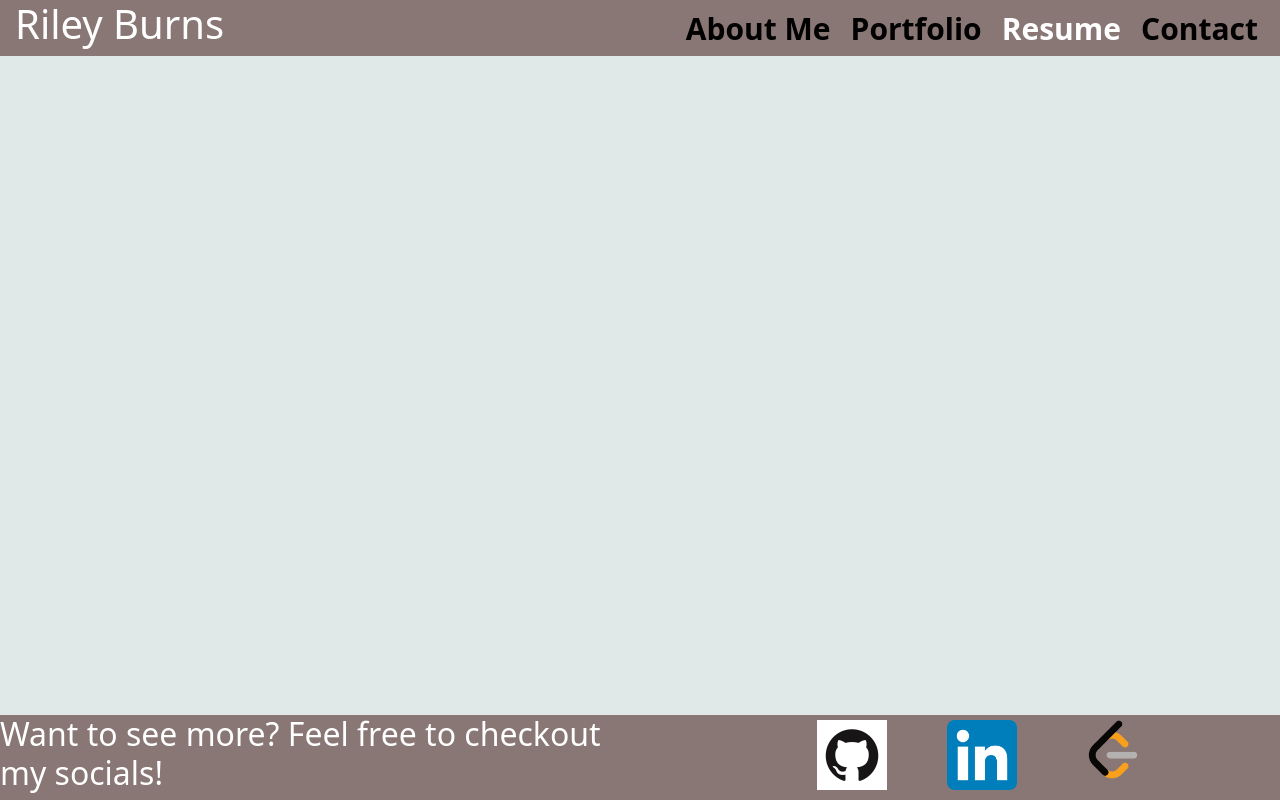
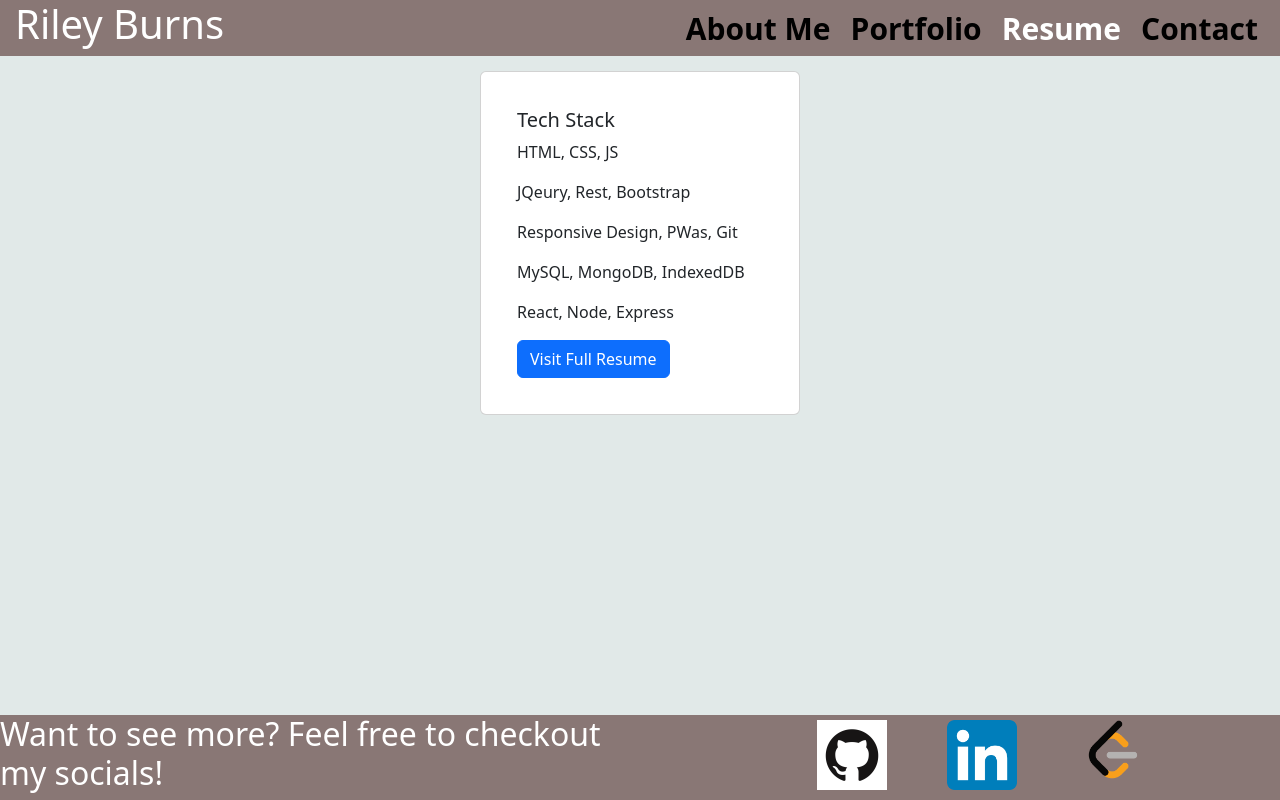
Before and after one commit to RB2277/my-portfolio, a React (Vite) app: page /resume in a window 1280 px wide. Built offline with nearby package versions, Linux system fonts and the light colour scheme.

Commit message:
setup resume page

```diff
--- a/src/App.css
+++ b/src/App.css
@@ -103,3 +103,9 @@ footer {
 #personalAbout {
   margin-top: 15px;
 }
+
+.stack {
+  display: flex;
+  justify-content: center;
+  margin-top: 15px;
+}
--- a/src/pages/Resume.jsx
+++ b/src/pages/Resume.jsx
@@ -2,9 +2,19 @@ function Resume() {
 
 
   return (
-    <>
-
-    </>
+    <div className="stack">
+  <div className="card w-25">
+  <div className="card-body">
+    <h5 className="card-title">Tech Stack</h5>
+    <p className="card-text">HTML, CSS, JS</p>
+    <p className="card-text">JQeury, Rest, Bootstrap</p>
+    <p className="card-text">Responsive Design, PWas, Git</p>
+    <p className="card-text">MySQL, MongoDB, IndexedDB</p>
+    <p className="card-text">React, Node, Express</p>
+    <a href="#" className="btn btn-primary">Visit Full Resume</a>
+  </div>
+</div>
+    </div>
   )
 }
 
```
